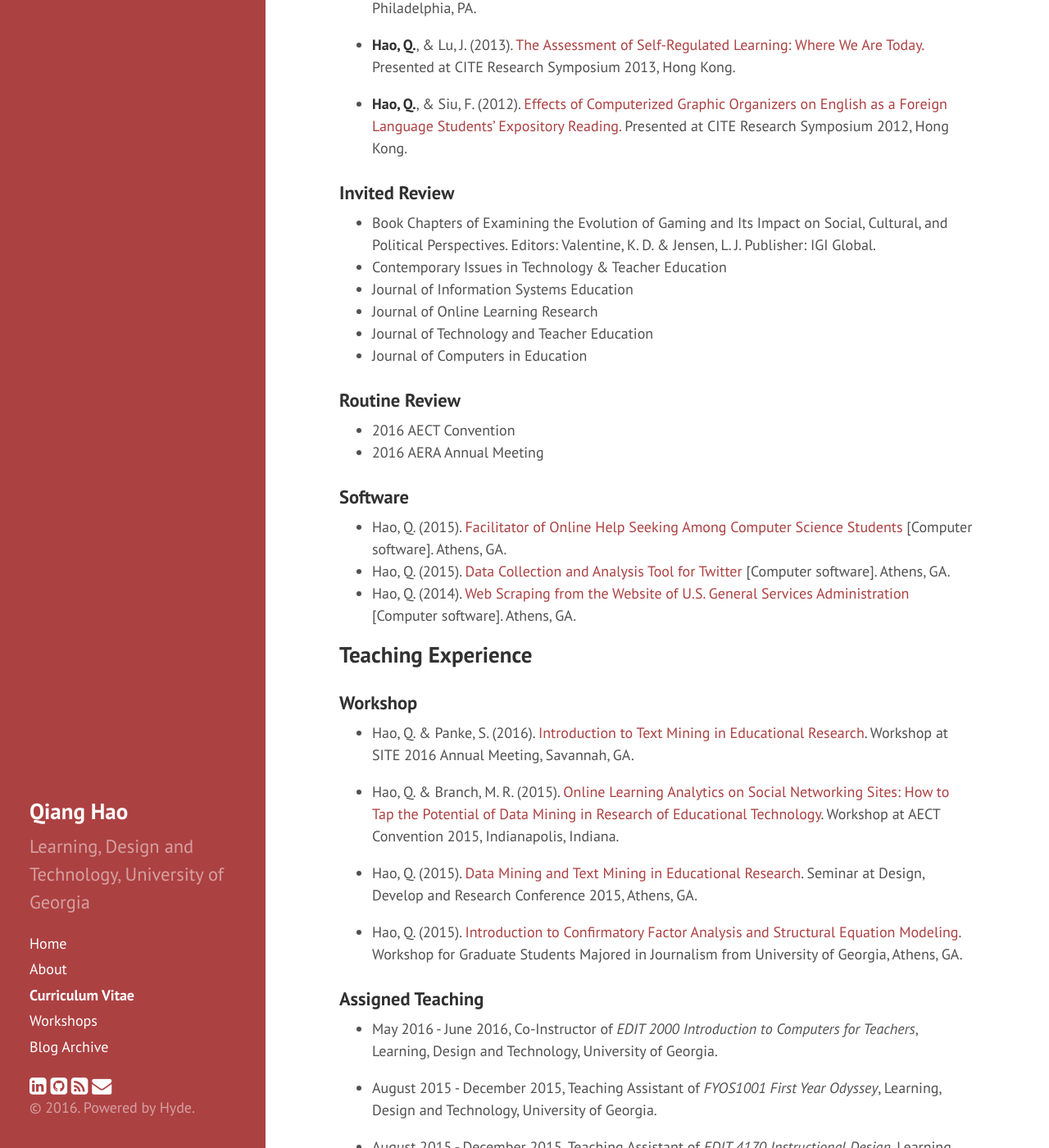
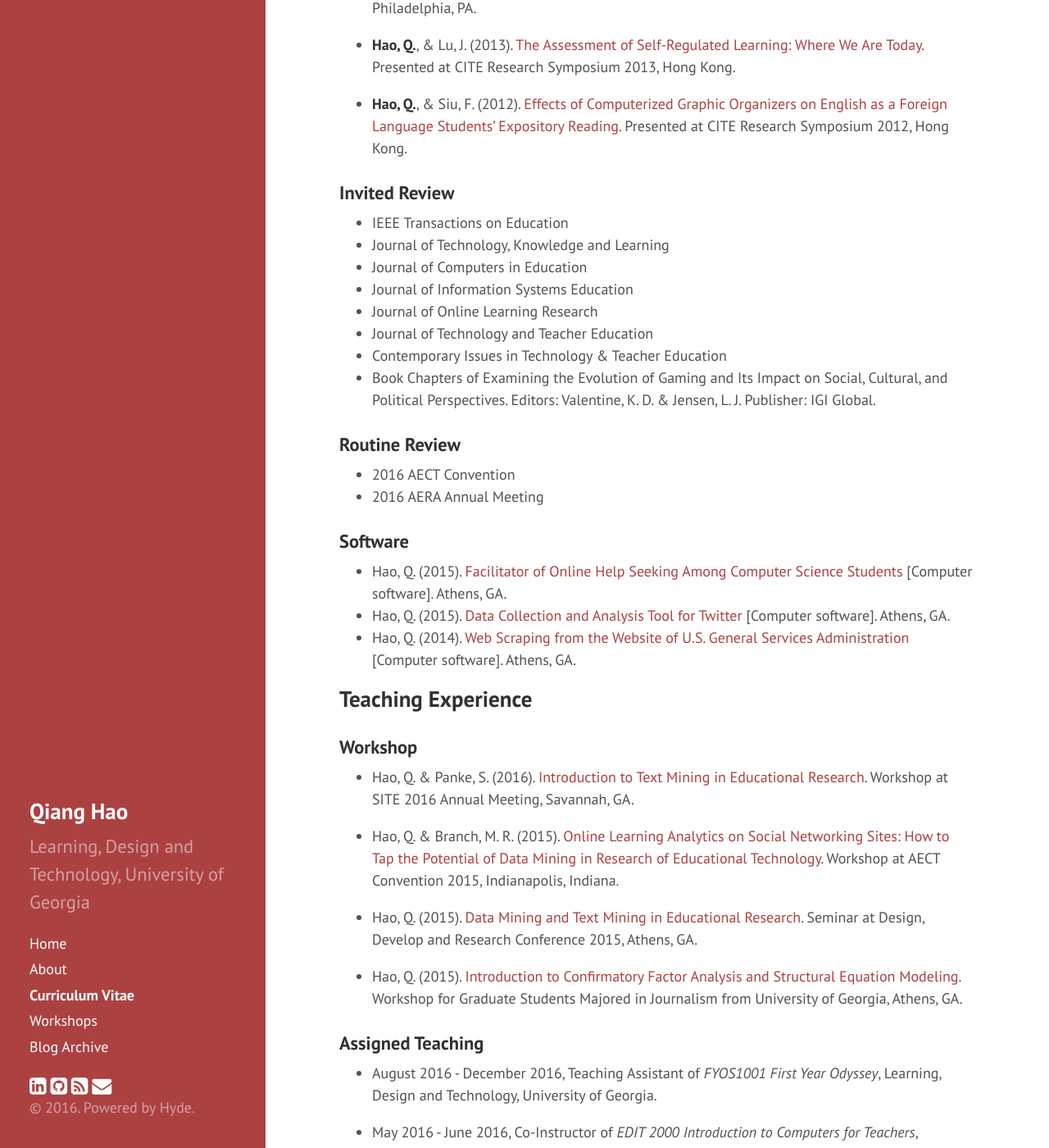
Before and after one commit to Neo-Hao/neo-hao.github.io, a Jekyll site: the page built from cv.md, in a window 1280 px wide and 1400 px high, scrolled down 2909 px. Shown: the whole window at 82% size. Built offline with Jekyll 4.4.1, drawn with Linux system fonts in a browser that asks for light colours; nearby versions of some CDN libraries.

Commit message:
cv update

```diff
--- a/cv.md
+++ b/cv.md
@@ -96,12 +96,15 @@ title: Curriculum Vitae
 
 ### Invited Review
 
-* Book Chapters of Examining the Evolution of Gaming and Its Impact on Social, Cultural, and Political Perspectives. Editors: Valentine, K. D. & Jensen, L. J. Publisher: IGI Global.
-* Contemporary Issues in Technology & Teacher Education
+* IEEE Transactions on Education
+* Journal of Technology, Knowledge and Learning
+* Journal of Computers in Education
 * Journal of Information Systems Education
 * Journal of Online Learning Research
 * Journal of Technology and Teacher Education
-* Journal of Computers in Education
+* Contemporary Issues in Technology & Teacher Education
+* Book Chapters of Examining the Evolution of Gaming and Its Impact on Social, Cultural, and Political Perspectives. Editors: Valentine, K. D. & Jensen, L. J. Publisher: IGI Global.
+
 
 ### Routine Review
 
@@ -127,6 +130,8 @@ title: Curriculum Vitae
 * Hao, Q. (2015). <a href="http://neo-hao.github.io/sem/" target="_blank">Introduction to Confirmatory Factor Analysis and Structural Equation Modeling</a>. Workshop for Graduate Students Majored in Journalism from University of Georgia, Athens, GA.
 
 ### Assigned Teaching
+
+* August 2016 - December 2016, Teaching Assistant of <em>FYOS1001 First Year Odyssey</em>, Learning, Design and Technology, University of Georgia.
 
 * May 2016 - June 2016, Co-Instructor of <em>EDIT 2000 Introduction to Computers for Teachers</em>, Learning, Design and Technology, University of Georgia.
 
```
